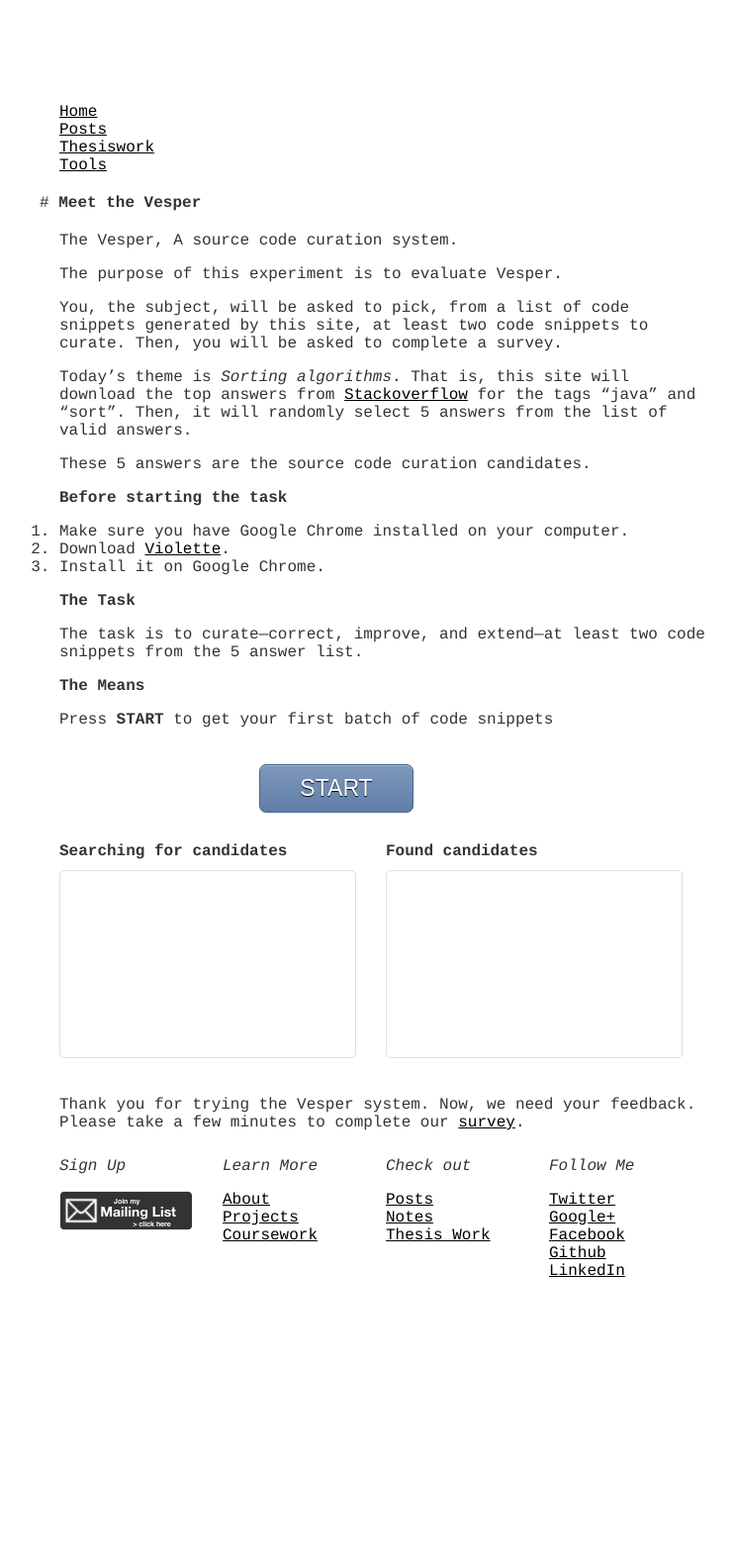
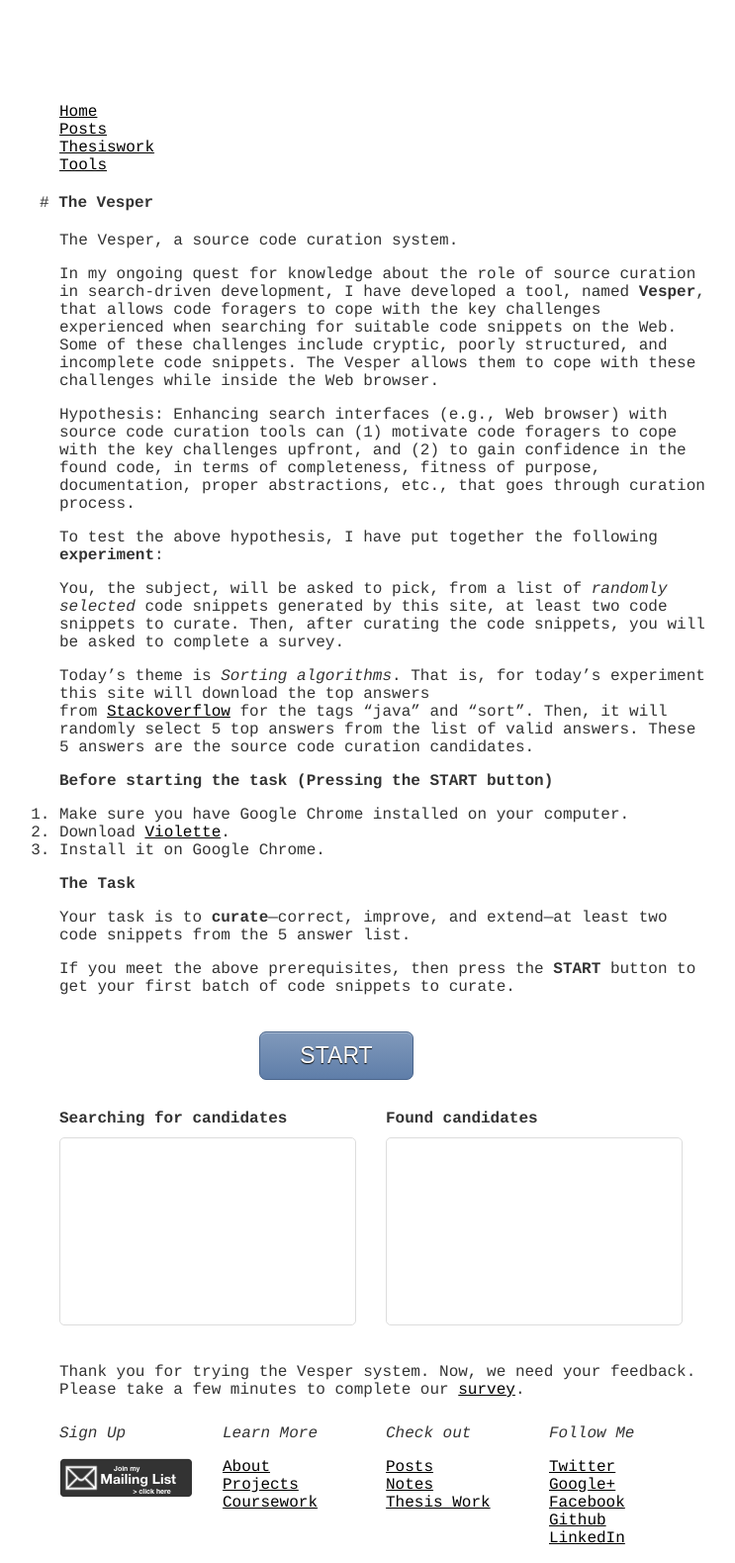
Before and after one commit to hsanchez/hsanchez.github.io, a Jekyll site: the page built from posts/thesiswork/tools/_posts/2014-07-22-vesper.md, in a window 1280 px wide. Shown: the whole page at 99% size, without its empty margins (250-993 px from the left). Built offline with Jekyll 4.4.1, drawn with Linux system fonts in a browser that asks for light colours; Markdown is read by kramdown in place of the engine named in the settings; before the commit the page ends 1309 px from its top, so only the background shows below that.

Commit message:
updated experiment page

```diff
--- a/posts/thesiswork/tools/_posts/2014-07-22-vesper.md
+++ b/posts/thesiswork/tools/_posts/2014-07-22-vesper.md
@@ -1,24 +1,33 @@
 ---
 layout: default
-title: Meet the Vesper
-description: A source code curation system.
+title: The Vesper
+description: a source code curation system.
 ---
 
 The Vesper, {{page.description}}
 
+In my ongoing quest for knowledge about the role of source curation in search-driven development,
+I have developed a tool, named **Vesper**, that allows code foragers to cope with the key challenges
+experienced when searching for suitable code snippets on the Web. Some of these challenges include
+cryptic, poorly structured, and incomplete code snippets. The Vesper allows them to cope with these
+challenges while inside the Web browser.
 
-The purpose of this experiment is to evaluate Vesper.
+Hypothesis: Enhancing search interfaces (e.g., Web browser) with source code curation tools can
+(1) motivate code foragers to cope with the key challenges upfront, and (2) to gain confidence in
+the found code, in terms of completeness, fitness of purpose, documentation, proper abstractions, etc.,
+that goes through curation process.
 
-You, the subject, will be asked to pick, from a list of code snippets generated by this site, at least
-two code snippets to curate. Then, you will be asked to complete a survey.
+To test the above hypothesis, I have put together the following **experiment**:
 
-Today's theme is *Sorting algorithms*. That is, this site will download the top
-answers from [Stackoverflow](http://www.stackoverflow.com) for the tags "java" and "sort". Then, it
-will randomly select 5 answers from the list of valid answers.
+You, the subject, will be asked to pick, from a list of *randomly selected* code snippets generated by this site,
+at least two code snippets to curate. Then, after curating the code snippets, you will be asked to complete a survey.
 
-These 5 answers are the source code curation candidates.
+Today's theme is *Sorting algorithms*. That is, for today's experiment this site will download the top answers
+from [Stackoverflow](http://www.stackoverflow.com) for the tags "java" and "sort". Then, it will randomly
+select 5 top answers from the list of valid answers. These 5 answers are the source code curation candidates.
 
-## Before starting the task
+
+## Before starting the task (Pressing the START button)
 
 1. Make sure you have Google Chrome installed on your computer.
 1. Download [Violette](https://www.dropbox.com/s/dpse9g1nojt4e73/vesper-web.crx).
@@ -26,11 +35,10 @@
 
 ## The Task
 
-The task is to curate—correct, improve, and extend—at least two code snippets from the 5 answer list.
+Your task is to **curate**—correct, improve, and extend—at least two code snippets from the 5 answer list.
 
-## The Means
-
-Press **START** to get your first batch of code snippets
+If you meet the above prerequisites, then press the **START** button to get your first batch of
+code snippets to curate.
 
 <div class="sorter">
     <button id="sort">START</button>
```
Also changed, not shown: posts/thesiswork/index.md (+1 -1 lines).
